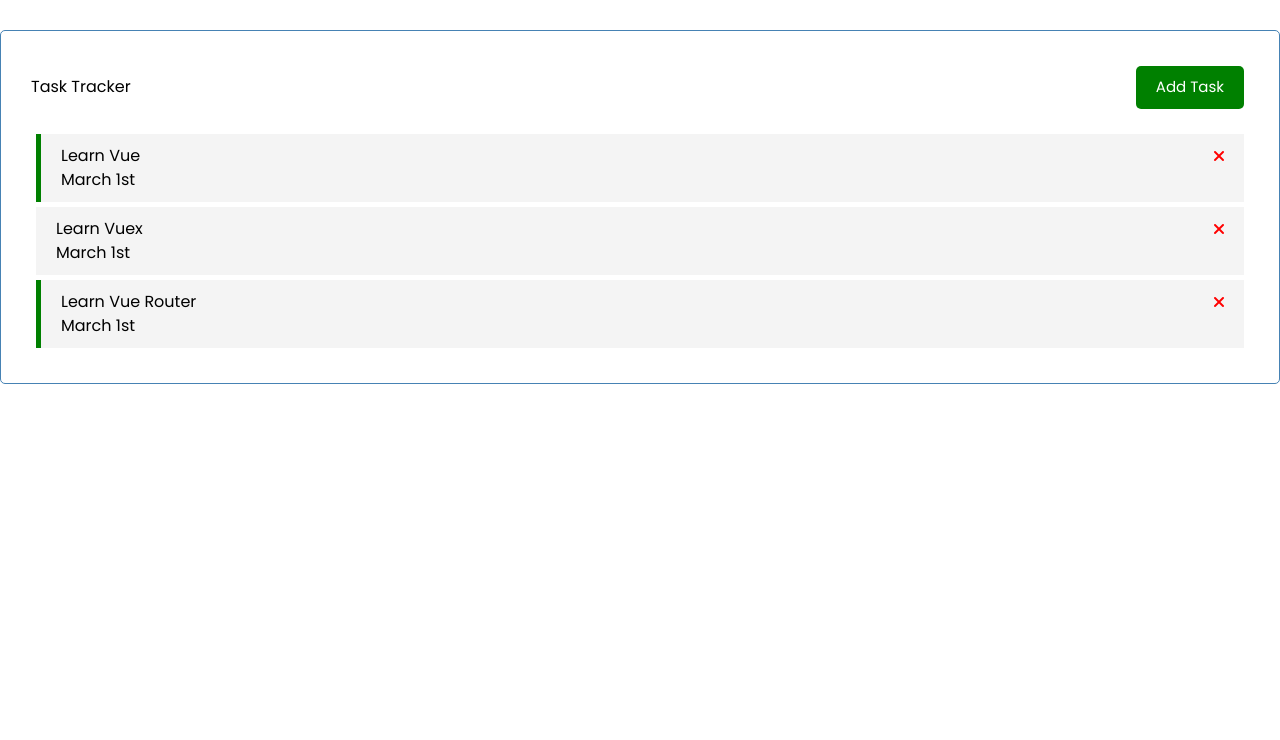
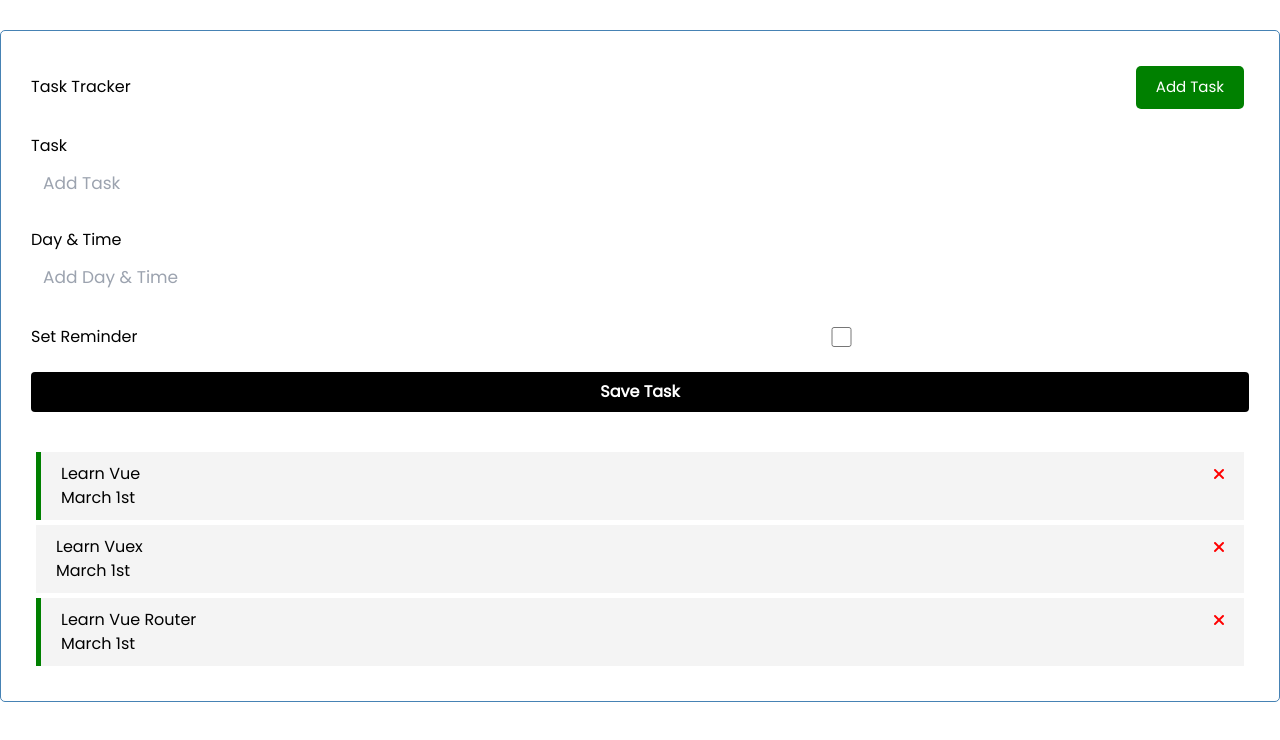
Before and after one commit to prayingmantislab/vue-task-manager, a Vue app: page / in a window 1280 px wide. Both pictures are taken after a click on the button "Add Task". Shown: the top 740 px of the page. Built offline with nearby package versions, Linux system fonts and the light colour scheme.

Commit message:
added toggle to add task

```diff
--- a/src/App.vue
+++ b/src/App.vue
@@ -1,6 +1,9 @@
 <template>
   <div class="container">
-    <Header title="Task Tracker" />
+    <Header title="Task Tracker" @toggle-add-task="toggleAddTask" />
+    <div v-show="showAddTask">
+      <AddTask @add-task="addTask" />
+    </div>
     <Tasks
       @toggle-reminder="toggleReminder"
       @delete-task="deleteTask"
@@ -12,18 +15,27 @@
 <script>
 import Header from './components/Header';
 import Tasks from './components/Tasks';
+import AddTask from './components/AddTask';
 export default {
   name: 'App',
   components: {
     Header,
     Tasks,
+    AddTask,
   },
   data() {
     return {
       tasks: [],
+      showAddTask: false,
     };
   },
   methods: {
+    toggleAddTask() {
+      this.showAddTask = !this.showAddTask;
+    },
+    addTask(task) {
+      this.tasks = [...this.tasks, task];
+    },
     deleteTask(id) {
       if (confirm('Are you sure?')) {
         this.tasks = this.tasks.filter((task) => task.id !== id);
--- /dev/null
+++ b/src/components/AddTask.vue
@@ -0,0 +1,92 @@
+<template>
+  <form @submit="onSubmit" class="add-form">
+    <div class="form-control">
+      <label>Task</label>
+      <input type="text" v-model="text" name="text" placeholder="Add Task" />
+    </div>
+    <div class="form-control">
+      <label>Day & Time</label>
+      <input
+        type="text"
+        v-model="day"
+        name="day"
+        placeholder="Add Day & Time"
+      />
+    </div>
+    <div class="form-control form-control-check">
+      <label>Set Reminder</label>
+      <input type="checkbox" v-model="reminder" name="reminder" />
+    </div>
+
+    <input
+      type="submit"
+      value="Save Task"
+      class="bg-black w-full hover:bg-blue-700 text-white font-bold py-2 px-4 rounded"
+    />
+  </form>
+</template>
+
+<script>
+export default {
+  name: 'AddTask',
+  data() {
+    return {
+      text: '',
+      day: '',
+      reminder: false,
+    };
+  },
+  methods: {
+    onSubmit(e) {
+      e.preventDefault();
+
+      if (!this.text) {
+        alert('Please add a task');
+        return;
+      }
+
+      const newTask = {
+        id: Math.floor(Math.random() * 100000),
+        text: this.text,
+        day: this.day,
+        reminder: this.reminder,
+      };
+      this.$emit('add-task', newTask);
+      this.text = '';
+      this.day = '';
+      this.reminder = false;
+    },
+  },
+};
+</script>
+
+<style scoped>
+.add-form {
+  margin-bottom: 40px;
+}
+.form-control {
+  margin: 20px 0;
+}
+.form-control label {
+  display: block;
+}
+.form-control input {
+  width: 100%;
+  height: 40px;
+  margin: 5px;
+  padding: 3px 7px;
+  font-size: 17px;
+}
+.form-control-check {
+  display: flex;
+  align-items: center;
+  justify-content: space-between;
+}
+.form-control-check label {
+  flex: 1;
+}
+.form-control-check input {
+  flex: 2;
+  height: 20px;
+}
+</style>
--- a/src/components/Button.vue
+++ b/src/components/Button.vue
@@ -13,7 +13,7 @@
   },
   methods: {
     onClick() {
-      console.log('click');
+      this.$emit('toggle-add-task');
     },
   },
 };
--- a/src/components/Header.vue
+++ b/src/components/Header.vue
@@ -1,7 +1,11 @@
 <template>
   <header>
     <h1>{{ title }}</h1>
-    <Button text="Add Task" color="green" />
+    <Button
+      @toggle-add-task="$emit('toggle-add-task')"
+      text="Add Task"
+      color="green"
+    />
   </header>
 </template>
 
```
